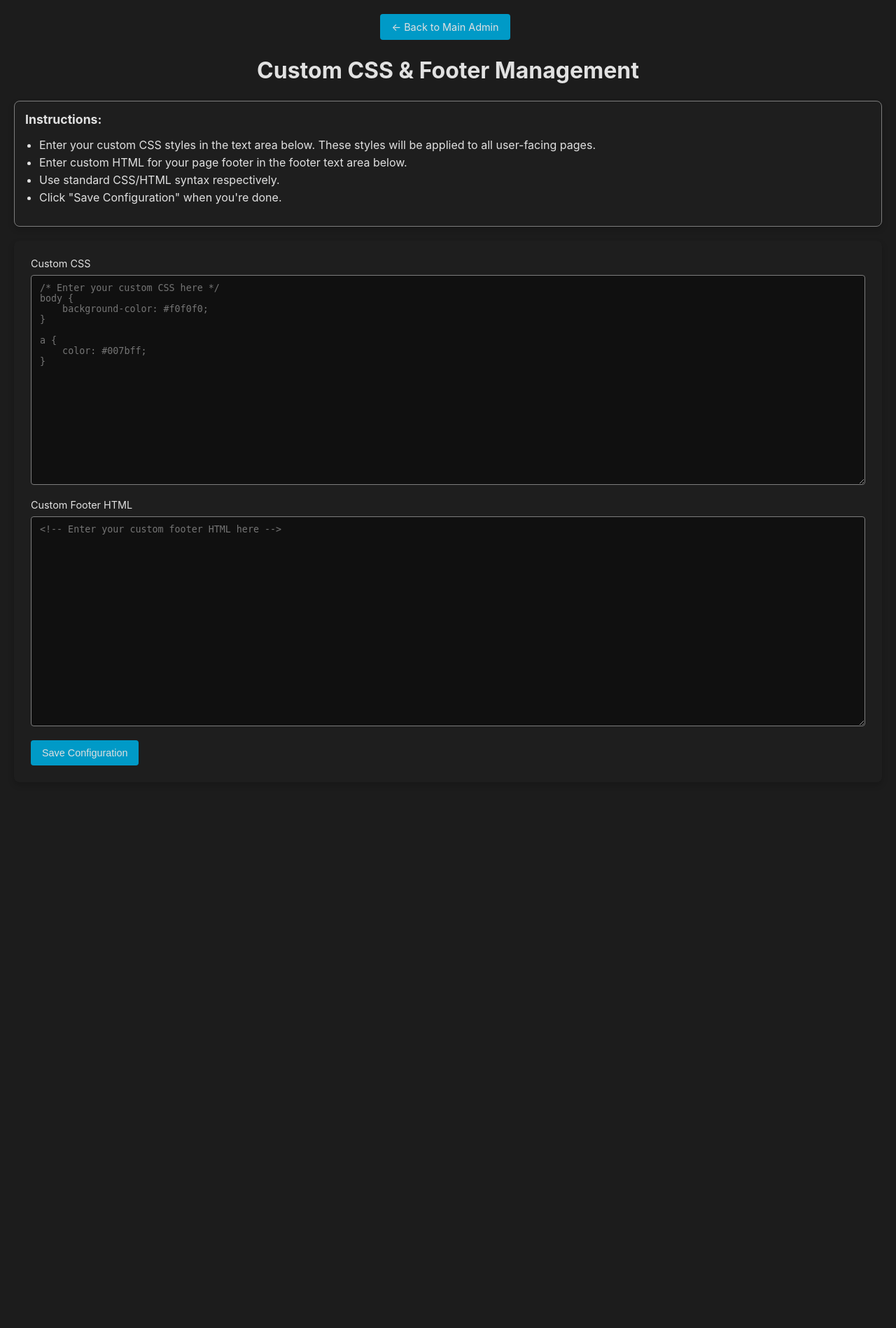
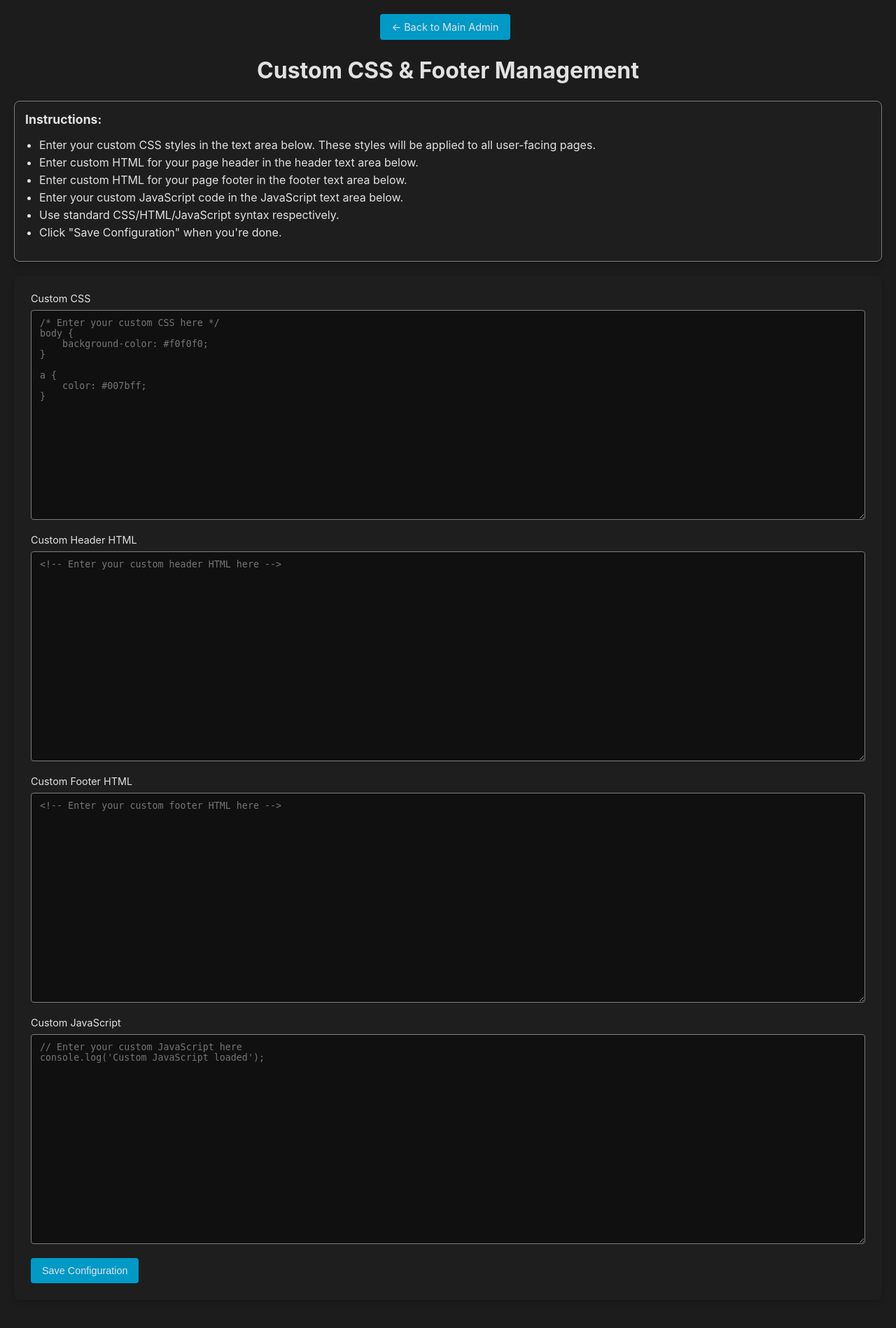
Before and after one commit to TekniskSupport/homeassistant-addons, a PHP site: page /style.php in a window 1280 px wide. Shown: the whole page at 70% size. Before the commit the page ends 1094 px from the top, so only its background shows below. Run offline with PHP 8.4, Linux system fonts and the light colour scheme.

Commit message:
modified:   limited-guest-access/CHANGELOG.md 	modified:   limited-guest-access/README.md 	modified:   limited-guest-access/app/admin/actions.php 	modified:   limited-guest-access/app/admin/style.php 	modified:   limited-guest-access/config.json

```diff
--- a/limited-guest-access/app/admin/actions.php
+++ b/limited-guest-access/app/admin/actions.php
@@ -275,18 +275,26 @@ class Actions
     protected function saveStyle(): self
     {
         $customCss = filter_input(INPUT_POST, 'custom_css', FILTER_UNSAFE_RAW);
-
-        $customCss = filter_input(INPUT_POST, 'custom_css', FILTER_UNSAFE_RAW);
+        $customHeader = filter_input(INPUT_POST, 'custom_header', FILTER_UNSAFE_RAW);
         $customFooter = filter_input(INPUT_POST, 'custom_footer', FILTER_UNSAFE_RAW);
+        $customJs = filter_input(INPUT_POST, 'custom_js', FILTER_UNSAFE_RAW);
 
         if ($customCss !== null) {
             file_put_contents('/data/style.css', $customCss);
+        }
+
+        if ($customHeader !== null) {
+            file_put_contents('/data/header.htm', $customHeader);
         }
 
         if ($customFooter !== null) {
             file_put_contents('/data/footer.htm', $customFooter);
         }
 
+        if ($customJs !== null) {
+            file_put_contents('/data/script.js', $customJs);
+        }
+
         return $this;
     }
 }
--- a/limited-guest-access/app/admin/style.php
+++ b/limited-guest-access/app/admin/style.php
@@ -13,6 +13,18 @@ $footerContent = '';
 $footerFile = '/data/footer.htm';
 if (file_exists($footerFile)) {
     $footerContent = file_get_contents($footerFile);
+}
+
+$headerContent = '';
+$headerFile = '/data/header.htm';
+if (file_exists($headerFile)) {
+    $headerContent = file_get_contents($headerFile);
+}
+
+$jsContent = '';
+$jsFile = '/data/script.js';
+if (file_exists($jsFile)) {
+    $jsContent = file_get_contents($jsFile);
 }
 ?><!DOCTYPE html>
 <html>
@@ -307,11 +319,13 @@ if (file_exists($footerFile)) {
         <h3>Instructions:</h3>
         <ul>
             <li>Enter your custom CSS styles in the text area below. These styles will be applied to all user-facing pages.</li>
+            <li>Enter custom HTML for your page header in the header text area below.</li>
             <li>Enter custom HTML for your page footer in the footer text area below.</li>
-            <li>Use standard CSS/HTML syntax respectively.</li>
+            <li>Enter your custom JavaScript code in the JavaScript text area below.</li>
+            <li>Use standard CSS/HTML/JavaScript syntax respectively.</li>
             <li>Click "Save Configuration" when you're done.</li>
-        </ul
->    </div>
+        </ul>
+    </div>
 
     <div class="form-container card">
         <form action="?action=saveStyle" method="post">
@@ -325,8 +339,15 @@ a {
     color: #007bff;
 }"><?= htmlspecialchars($cssContent) ?></textarea>
             <br/>
+            <label for="custom_header">Custom Header HTML</label>
+            <textarea id="custom_header" name="custom_header" style="height: 300px; overflow-y: scroll;" placeholder="<!-- Enter your custom header HTML here -->"><?= htmlspecialchars($headerContent) ?></textarea>
+            <br/>
             <label for="custom_footer">Custom Footer HTML</label>
             <textarea id="custom_footer" name="custom_footer" style="height: 300px; overflow-y: scroll;" placeholder="<!-- Enter your custom footer HTML here -->"><?= htmlspecialchars($footerContent) ?></textarea>
+            <br/>
+            <label for="custom_js">Custom JavaScript</label>
+            <textarea id="custom_js" name="custom_js" style="height: 300px; overflow-y: scroll;" placeholder="// Enter your custom JavaScript here
+console.log('Custom JavaScript loaded');"><?= htmlspecialchars($jsContent) ?></textarea>
             <br/>
             <input type="submit" value="Save Configuration" class="ha-button ha-button-blue" />
         </form>
--- a/limited-guest-access/config.json
+++ b/limited-guest-access/config.json
@@ -1,6 +1,6 @@
 {
   "name": "Limited guest access",
-  "version": "0.2.1.8",
+  "version": "0.2.2",
   "slug": "limited_guest_access",
   "description": "Allow guests to access limited functions",
   "arch": ["armhf", "armv7", "aarch64", "amd64", "i386"],
```
Also changed, not shown: limited-guest-access/CHANGELOG.md, limited-guest-access/README.md.
